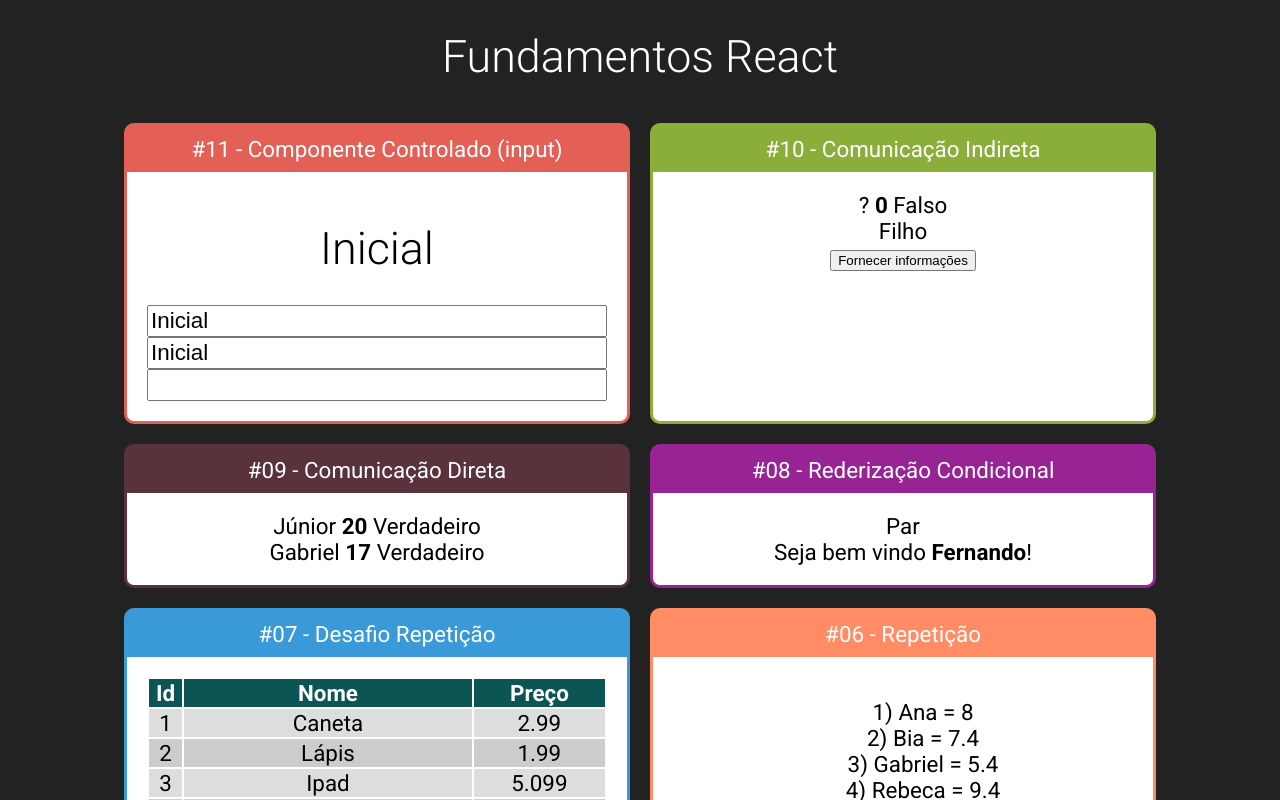
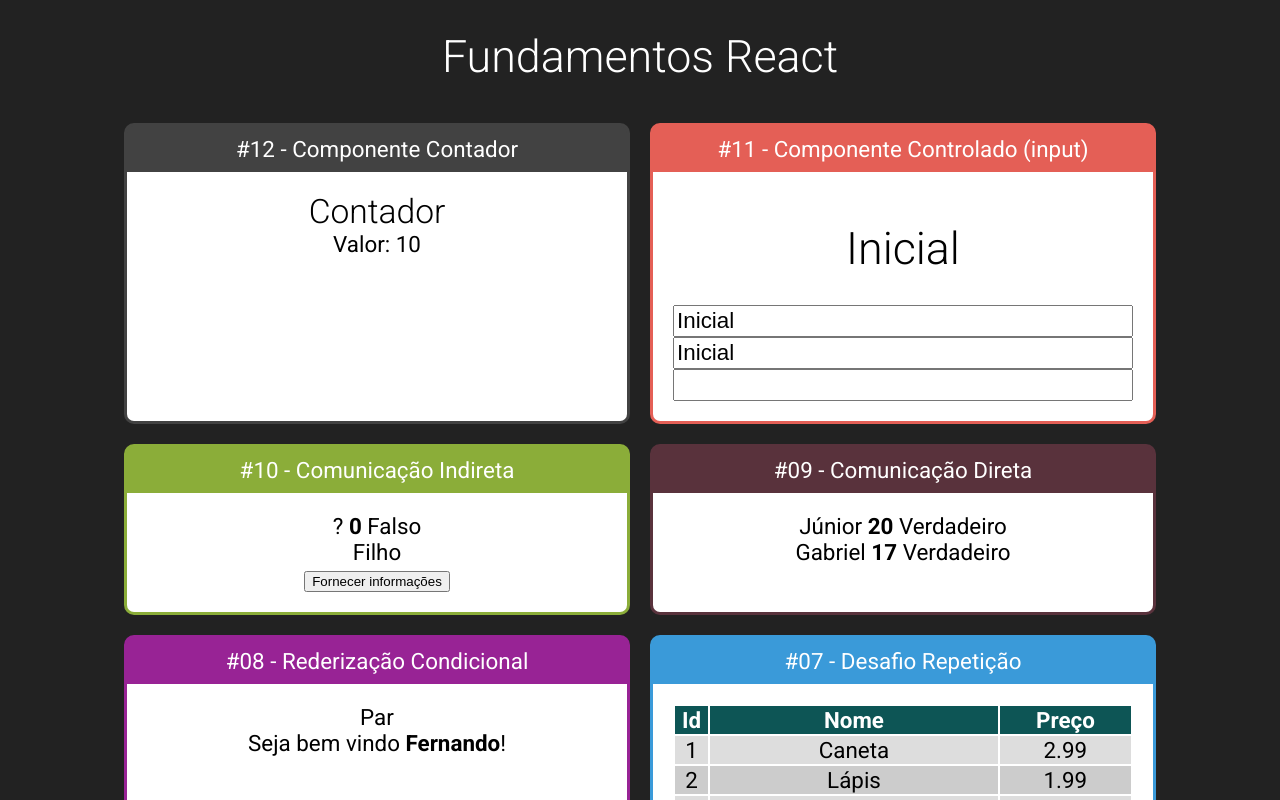
Before and after one commit to leandro-barros/fundamentals-react, a React (Create React App) app: page / in a window 1280 px wide. Shown: the top 800 px of the page. Built offline with nearby package versions, Linux system fonts and the light colour scheme.

Commit message:
Component with class

```diff
--- a/src/App.jsx
+++ b/src/App.jsx
@@ -24,6 +24,8 @@ import Card from './components/layout/Card'
 
 import Input from './components/formulario/Input'
 
+import Contador from './components/contador/Contador'
+
 
 export default () => {
     return (
@@ -31,6 +33,10 @@ export default () => {
             <h1>Fundamentos React</h1>
 
             <div className="cards">
+                <Card title="#12 - Componente Contador" color="#424242">
+                    <Contador numero={10}/>
+                </Card>
+
                 <Card title="#11 - Componente Controlado (input)" color="#E45F56">
                     <Input />
                 </Card>
--- /dev/null
+++ b/src/components/contador/Contador.jsx
@@ -0,0 +1,15 @@
+import React from 'react';
+
+class Contador extends React.Component {
+
+    render() {
+        return (
+            <div>
+                <h2>Contador</h2>
+                <div>Valor: {this.props.numero}</div>
+            </div>
+        )
+    }
+}
+
+export default Contador;
```
